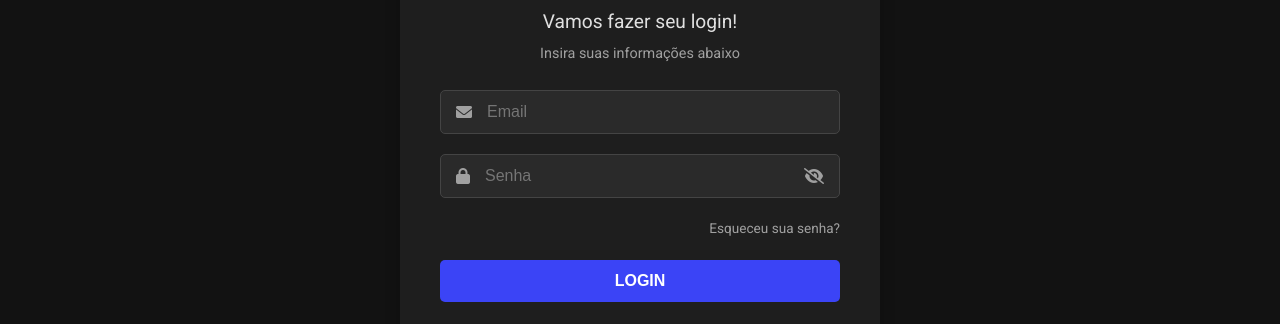
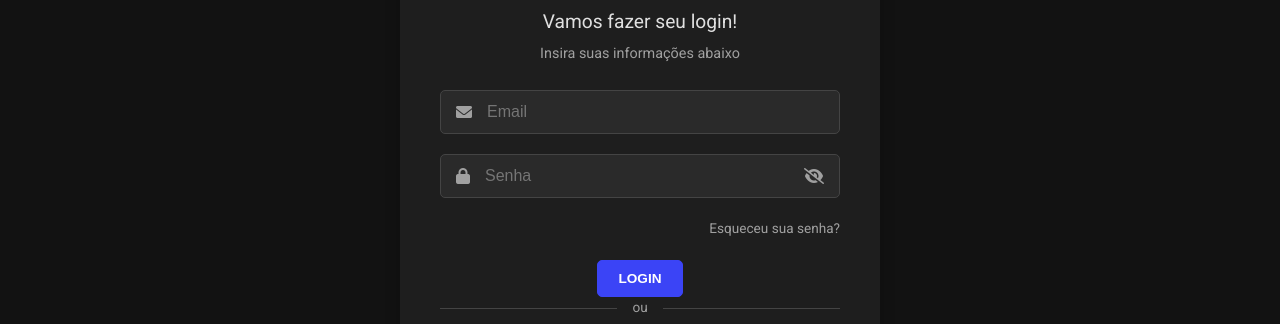
Before and after one commit to Vitorrevoredo/Projeto-Hb-Sports, a plain HTML site: page login.html in a window 1280 px wide. Shown: the part 228-552 px from the top of the page. Drawn offline with Linux system fonts and the light colour scheme.

Commit message:
Ajuste botão nav header principal

```diff
--- a/css/components.css
+++ b/css/components.css
@@ -1,6 +1,12 @@
+.auth-buttons{
+    display: flex;
+     align-items: center;
+     gap: 10px;
+}
+
 .btn {
     padding: 10px 20px;
-    border: none;
+    border: 1px solid #3B44F6;
     border-radius: 5px;
     cursor: pointer;
     font-weight: bold;
@@ -12,7 +18,6 @@
 .btn-login {
     background-color: #3B44F6;
     color: #FFFFFF;
-    margin-left: 10px;
 }
 .btn-login:hover {
     background-color: #2c35c4;
@@ -22,7 +27,6 @@
     background-color: transparent;
     color: #fff;
     border: 1px solid #fff;
-    margin-left: 10px;
 }
 .btn-register:hover {
     background-color: #fff;
@@ -62,21 +66,19 @@
 .btn-login-form {
     background-color: #3B44F6;
     color: #FFFFFF;
-    width: 100%;
-    padding: 12px;
-    font-size: 1em;
+    border: 1px solid #3B44F6;
+    padding: 10px 20px;
+    font-size: 0.85rem;
+    font-weight: bold;
     text-transform: uppercase;
-    border: none;
     border-radius: 5px;
     cursor: pointer;
-    transition: background-color 0.3s ease;
-    margin-bottom: 25px;
+    transition: background-color 0.3s ease, color 0.3s ease;
 }
 .btn-login-form:hover {
     background-color: #2c35c4;
 }
 
-/* Botões Sociais (Página de Login) */
 .social-btn {
     background-color: #2a2a2a;
     color: #E0E0E0;
@@ -105,8 +107,6 @@
     color: #FFFFFF;
 }
 
-
-/* Tags de Promoção */
 .promotion-tag {
     background-color: #D90429;
     color: #FFFFFF;
@@ -216,7 +216,6 @@
     color: #3B82F6;
 }
 
-/* Cabeçalho de Seção e Navegação de Carrossel */
 .section-header {
     display: flex;
     justify-content: space-between;
@@ -243,7 +242,6 @@
     background: #444444;
 }
 
-/* Promo Banner Component */
 .promo-banner {
     padding: 80px 0;
     text-align: center;
@@ -263,7 +261,7 @@
     background-color: rgba(0,0,0,0.6);
 }
 .street-ankle {
-    background-image: url('../assets/card\ modelo\ teste.png');
+    background-image: url('../assets/card modelo teste.png');
 }
 .promo-banner .container {
     position: relative;
--- a/css/layout.css
+++ b/css/layout.css
@@ -44,7 +44,6 @@
     align-items: center;
 }
 
-/* Footer */
 footer {
     background-color: #0A0A0A;
     color: #A0A0A0;
--- a/css/pages/register.css
+++ b/css/pages/register.css
@@ -174,7 +174,6 @@ header .auth-buttons .btn-login-secondary {
     background-color: transparent;
     color: #fff;
     border: 1px solid #fff;
-
     padding: 10px 20px;
     font-size: 0.85rem;
     font-weight: bold;
```
